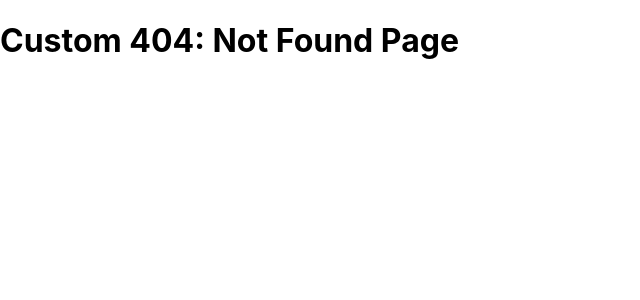
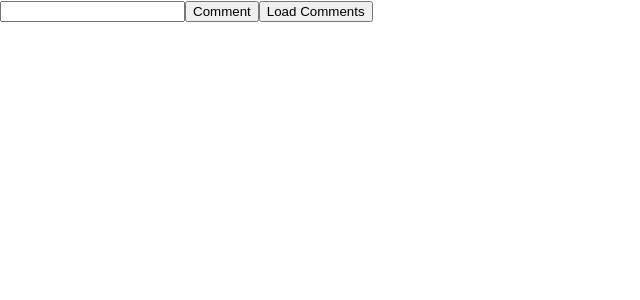
Before and after one commit to smy329/nextjs-playlist-codevolution, a Next.js app: page /comments in a window 1280 px wide. Before the commit this address had no page. Shown: the top 300 px of the page, without its empty margins (0-640 px from the left). Built offline with nearby package versions, Linux system fonts and the light colour scheme.

Commit message:
class-41-45-api-routes-get-post-delete-api

```diff
--- /dev/null
+++ b/data/comments.js
@@ -0,0 +1,14 @@
+export const comments = [
+  {
+    id: 1,
+    text: 'This is first comment',
+  },
+  {
+    id: 2,
+    text: 'This is second comment',
+  },
+  {
+    id: 3,
+    text: 'This is third comment-updated',
+  },
+];
--- /dev/null
+++ b/pages/api/blog/index.js
@@ -0,0 +1,3 @@
+export default function handler(req, res) {
+  res.status(200).json({ name: 'Blog API Route' });
+}
--- /dev/null
+++ b/pages/api/blog/recent.js
@@ -0,0 +1,3 @@
+export default function handler(req, res) {
+  res.status(200).json({ name: 'Recent Blog API Route' });
+}
--- /dev/null
+++ b/pages/api/comments/[commentId].js
@@ -0,0 +1,25 @@
+import { comments } from '../../../data/comments';
+
+export default function handler(req, res) {
+  //this commentId is the file name
+  const { commentId } = req.query;
+
+  if (req.method === 'GET') {
+    const comment = comments.find(
+      (comment) => comment.id === parseInt(commentId)
+    );
+    res.status(200).json(comment);
+  } else if (req.method === 'DELETE') {
+    const deletedComment = comments.find(
+      (comment) => comment.id === parseInt(commentId)
+    );
+    console.log('need to delete', deletedComment);
+
+    const index = comments.findIndex(
+      (comment) => comment.id === parseInt(commentId)
+    );
+    console.log('index of deletable comment', index);
+    comments.splice(index, 1);
+    res.status(200).json(deletedComment);
+  }
+}
--- /dev/null
+++ b/pages/api/comments/index.js
@@ -0,0 +1,16 @@
+import { comments } from '../../../data/comments';
+
+export default function handler(req, res) {
+  if (req.method === 'GET') {
+    res.status(200).json(comments);
+  } else if (req.method === 'POST') {
+    const comment = req.body.comment;
+    console.log(comment);
+    const newComment = {
+      id: Date.now(),
+      text: comment,
+    };
+    comments.push(newComment);
+    res.status(201).json(newComment);
+  }
+}
--- /dev/null
+++ b/pages/api/dashboard.js
@@ -0,0 +1,3 @@
+export default function handler(req, res) {
+  res.status(200).json({ name: 'Dashboard API Route' });
+}
--- /dev/null
+++ b/pages/api/index.js
@@ -0,0 +1,3 @@
+export default function handler(req, res) {
+  res.status(200).json({ name: 'Home API Route' });
+}
--- /dev/null
+++ b/pages/comments/index.js
@@ -0,0 +1,60 @@
+import React, { useState } from 'react';
+
+const CommentsPage = () => {
+  const [comments, setComments] = useState([]);
+  const [comment, setComment] = useState('');
+
+  const fetchComments = async () => {
+    const response = await fetch('/api/comments');
+    const data = await response.json();
+    setComments(data);
+  };
+
+  const submitComment = async () => {
+    const response = await fetch('/api/comments', {
+      method: 'POST',
+      body: JSON.stringify({ comment }),
+      headers: {
+        'Content-Type': 'application/json',
+      },
+    });
+    const data = await response.json();
+    console.log(data);
+  };
+
+  const deleteComment = async (commentId) => {
+    const response = await fetch(`/api/comments/${commentId}`, {
+      method: 'DELETE',
+    });
+    const data = response.json();
+    console.log('data from btn clicked', data);
+    fetchComments();
+  };
+  return (
+    <div>
+      <>
+        <input
+          type="text"
+          value={comment}
+          onChange={(e) => setComment(e.target.value)}
+        />
+        <button onClick={submitComment}>Comment</button>
+        <button onClick={fetchComments}>Load Comments</button>
+        {comments.map((comment) => {
+          return (
+            <div key={comment.id}>
+              {comment.id}
+              {comment.text}
+              <button onClick={() => deleteComment(comment.id)}>
+                Delete Comment
+              </button>
+              <hr />
+            </div>
+          );
+        })}
+      </>
+    </div>
+  );
+};
+
+export default CommentsPage;
```
Also changed, not shown: 1 other file (tests, documents, lock files or other folders).
